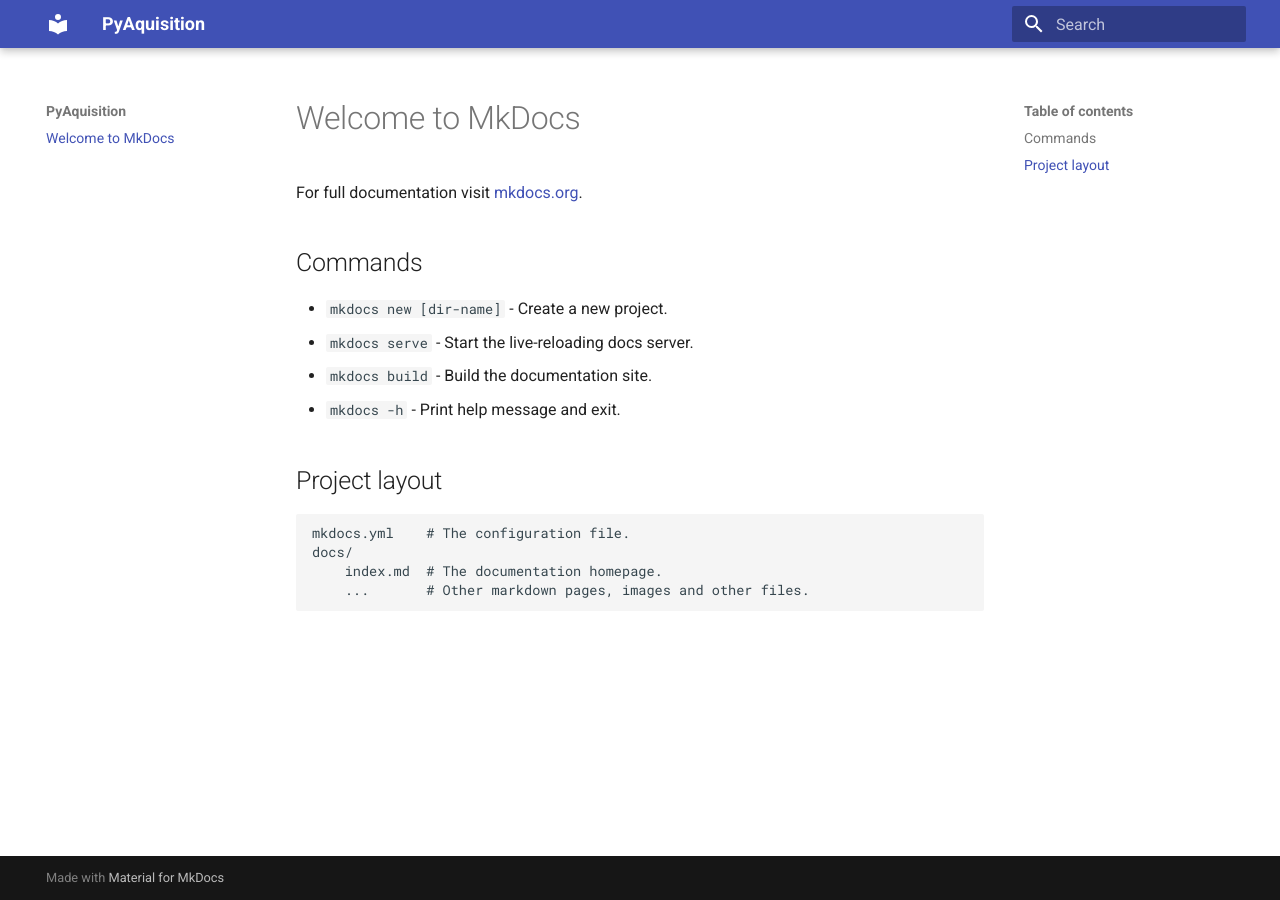
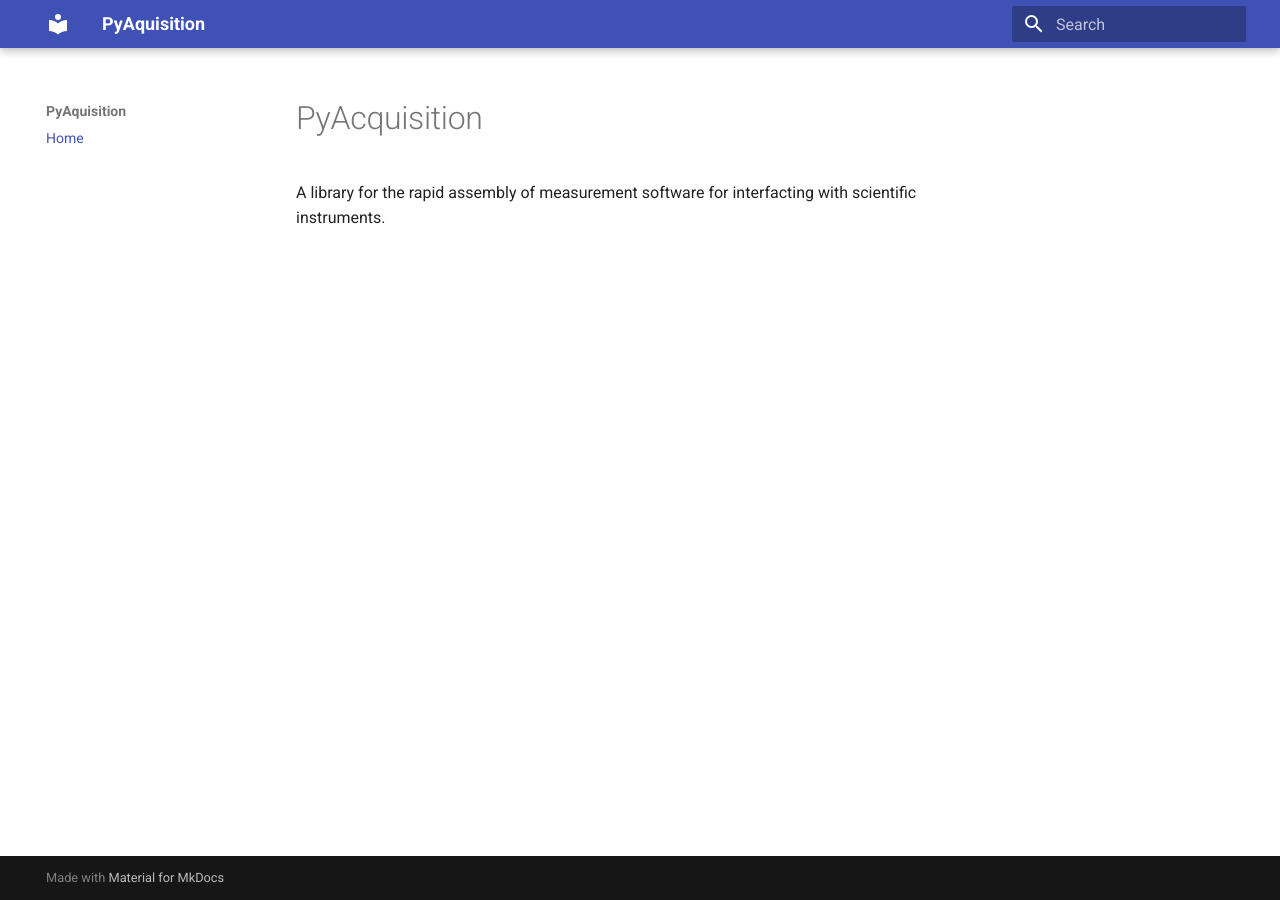
Before and after one commit to jakeayres/pyacquisition, an MkDocs documentation site: the page built from docs/index.md, in a window 1280 px wide. Built offline with MkDocs 1.6.1 and Material for MkDocs 9.7.7, drawn with Linux system fonts in a browser that asks for light colours.

Commit message:
Update documentation and project metadata.

```diff
--- a/docs/index.md
+++ b/docs/index.md
@@ -1,17 +1,3 @@
-# Welcome to MkDocs
+# PyAcquisition
 
-For full documentation visit [mkdocs.org](https://www.mkdocs.org).
-
-## Commands
-
-* `mkdocs new [dir-name]` - Create a new project.
-* `mkdocs serve` - Start the live-reloading docs server.
-* `mkdocs build` - Build the documentation site.
-* `mkdocs -h` - Print help message and exit.
-
-## Project layout
-
-    mkdocs.yml    # The configuration file.
-    docs/
-        index.md  # The documentation homepage.
-        ...       # Other markdown pages, images and other files.
+A library for the rapid assembly of measurement software for interfacting with scientific instruments.
--- a/mkdocs.yml
+++ b/mkdocs.yml
@@ -1,4 +1,19 @@
 site_name: PyAquisition
-site_url: https://mydomain.org/mysite
+nav:
+  - Home: index.md
 theme:
   name: material
+plugins:
+  - search
+  - mkdocstrings:
+      handlers:
+        python:
+          options:
+            heading_level: 2
+            show_root_heading: true
+            show_root_toc_entry: false
+            show_root_full_path: false
+            merge_init_into_class: true
+            show_symbol_type_heading: true
+            show_symbol_type_toc: true
+            show_docstring_examples: true
```
Also changed, not shown: README.md (added, +3 -0 lines), pyproject.toml (+9 -0 lines).
